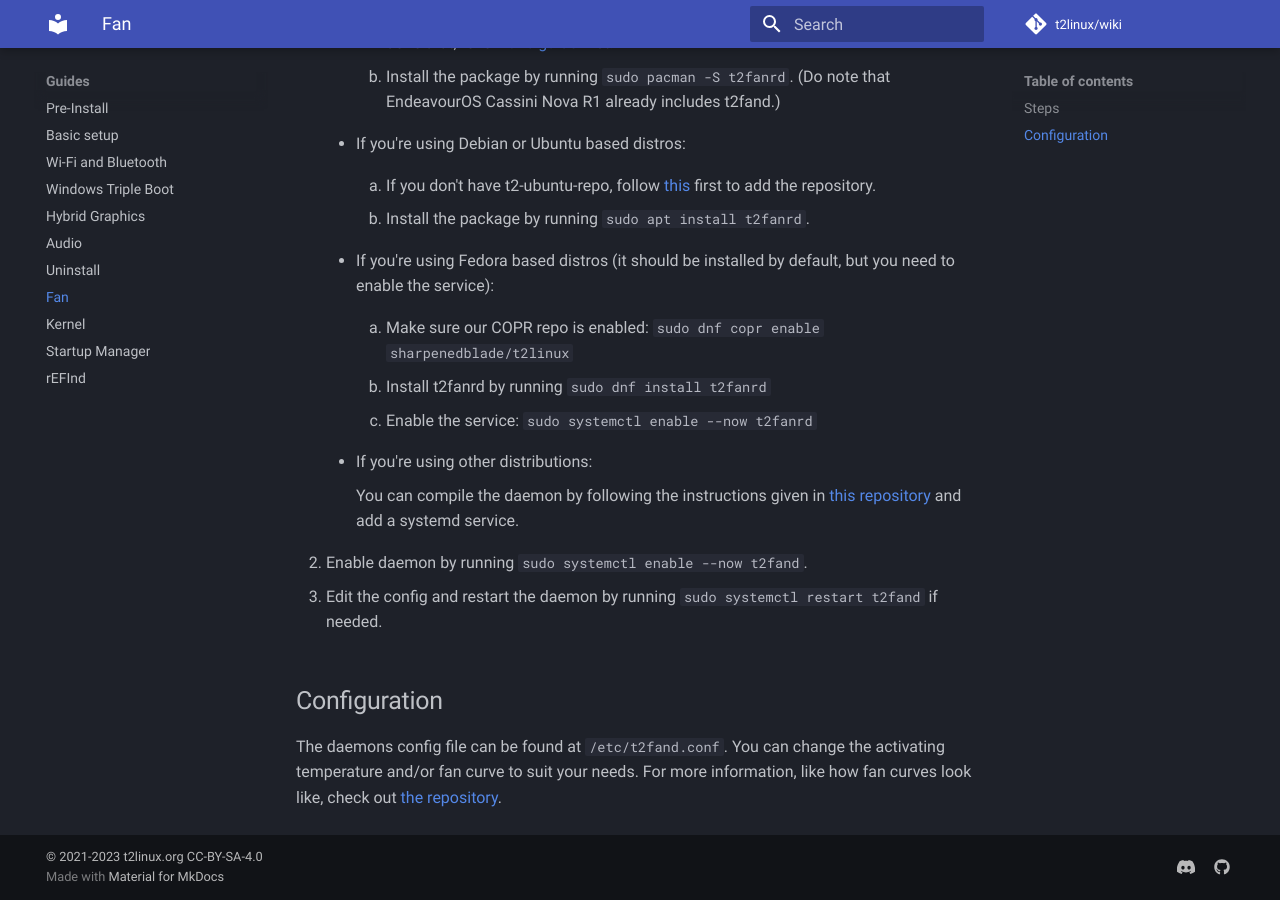
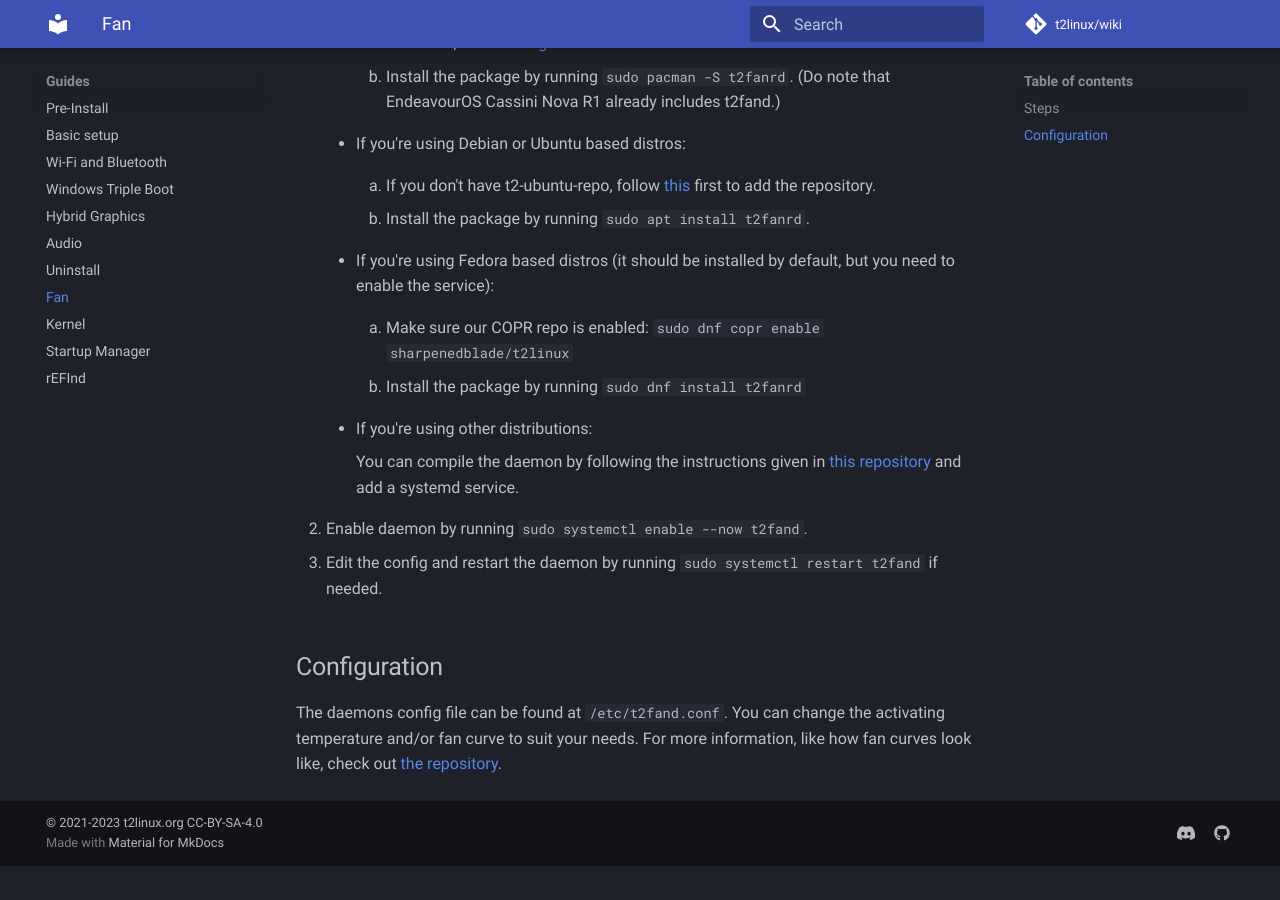
Before and after one commit to t2linux/wiki, an MkDocs documentation site: the page built from docs/guides/fan.md, in a window 1280 px wide and 900 px high, scrolled down 586 px. Built offline with MkDocs 1.6.1 and Material for MkDocs 9.7.7, drawn with Linux system fonts in a browser that asks for light colours; comment, search, counter and statistics services are not loaded; after the commit the page ends 1452 px from its top, so only the background shows below that.

Commit message:
Update fan.md

```diff
--- a/docs/guides/fan.md
+++ b/docs/guides/fan.md
@@ -24,9 +24,7 @@ In some Macs, the fan has been found to work out of the box. In such a case the
 
         1. Make sure our COPR repo is enabled: `sudo dnf copr enable sharpenedblade/t2linux`
 
-        2. Install t2fanrd by running `sudo dnf install t2fanrd`
-
-        3. Enable the service: `sudo systemctl enable --now t2fanrd`
+        2. Install the package by running `sudo dnf install t2fanrd`
 
     -   If you're using other distributions:
 
```
